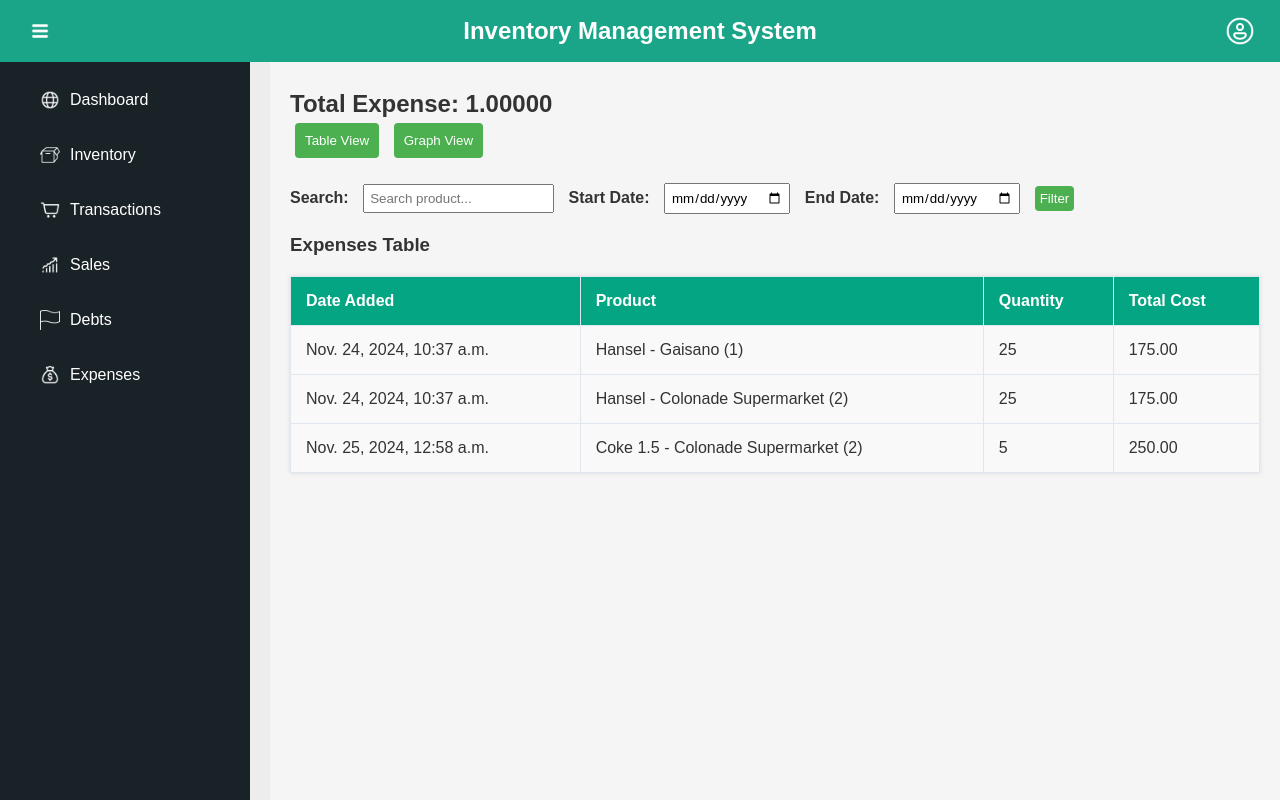
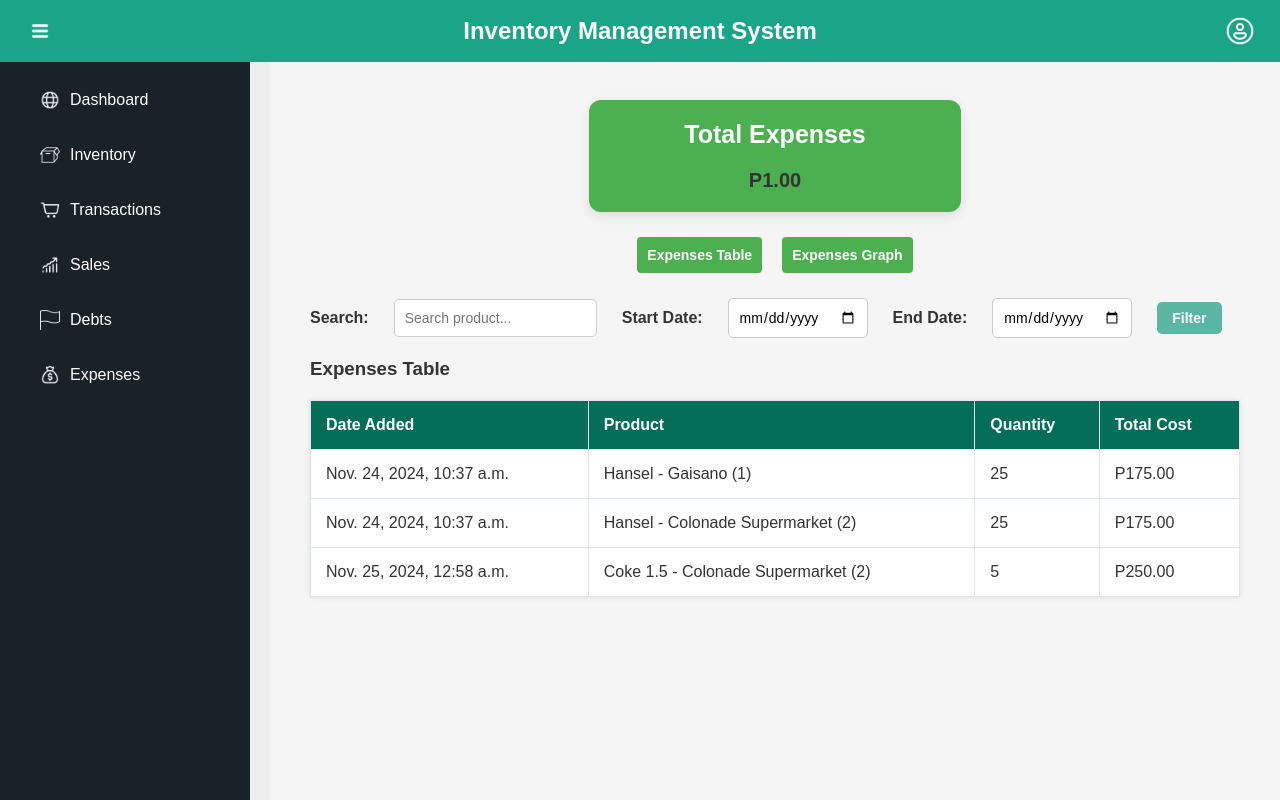
Before and after one commit to katheyismey/MommyGraceIMS, a Django app: template MG_IMS/IMS_Project/ExpensesTracker_APP/templates/ExpensesTracker_APP/expenses_tracker.html in a window 1280 px wide. Run offline with Django 5.2, Linux system fonts and the light colour scheme; data comes from the database, SQL or seed files in the repository; both versions use the stored data as it was after the commit; tables that the repository leaves empty hold one stand-in row (values such as "Sample post"); the template is opened without the code that fills it: values that come from a table or form of the project are taken from there, most other values are stand-ins (such as "Sample title", 1, 10 or a date in 2020).

Commit message:
updated expenses ui

```diff
--- a/MG_IMS/IMS_Project/ExpensesTracker_APP/templates/ExpensesTracker_APP/expenses_tracker.html
+++ b/MG_IMS/IMS_Project/ExpensesTracker_APP/templates/ExpensesTracker_APP/expenses_tracker.html
@@ -4,12 +4,186 @@
 {% block title %}Expenses Tracker{% endblock %}
 
 {% block content %}
-<h2>Total Expense: <span id="total-expense">{{ total_expense|floatformat:5|intcomma }}</span></h2>
+<style>
+    /* Integrated CSS from Inventory */
+    * {
+        margin: 0;
+        padding: 0;
+        box-sizing: border-box;
+    }
+
+    body {
+        font-family: 'Arial', sans-serif;
+        background-color: #f5f5f5;
+    }
+
+    .content {
+        padding: 40px;
+    }
+
+    /* Header Styling */
+    header {
+        display: flex;
+        justify-content: space-between;
+        align-items: center;
+        padding-bottom: 20px;
+        border-bottom: 1px solid #e0e6ed;
+    }
+
+    /* Expenses Tracker Styles */
+    .view-toggle {
+        margin-bottom: 20px;
+        display: flex;
+        justify-content: center;
+        gap: 10px;
+    }
+
+    .view-toggle button {
+        padding: 10px 20px;
+        border: none;
+        cursor: pointer;
+        font-size: 14px;
+        font-weight: bold;
+        background-color: #ffffff;
+        color: #ffffff; /* Default button color */
+        /*transition: background-color 0.3s, color 0.3s;*/
+    }
+
+    .view-toggle button.active {
+        background-color: #1BA487; /* Active button background */
+        color: #FFF; /* White text for active button */
+    }
+
+    .view-toggle button:hover {
+        background-color: #1BA487; /* Green on hover */
+        color: #FFF; /* White text on hover */
+    }
+
+    /* Total Expense Box Styling */
+    .total-expense-box {
+        width: 40%; /* Reduced size */
+        background-color: #4caf50; /* Green background for total expenses */
+        color: #333; /* Text color */
+        text-align: center;
+        padding: 20px;
+        border-radius: 12px;
+        box-shadow: 0px 4px 12px rgba(0, 0, 0, 0.1);
+        margin: 0 auto 20px auto;
+    }
+
+    .total-expense-box h2 {
+        color: #fff;
+        font-size: 25px;
+        font-weight: bold;
+        margin-bottom: 10px;
+    }
+
+    .total-expense-box p {
+        font-weight: bold;
+        font-size: 20px;
+        color: #333;
+    }
+
+    /* Expenses Filter Form Styling */
+    .filter-form {
+        display: flex;
+        gap: 15px;
+        margin-bottom: 20px;
+        align-items: center;
+    }
+
+    .filter-form label {
+        font-weight: bold;
+        color: #333;
+    }
+
+    .filter-form input[type="text"],
+    .filter-form input[type="date"] {
+        padding: 10px;
+        border: 1px solid #ccc;
+        border-radius: 5px;
+        font-size: 14px;
+    }
+
+    .filter-form button {
+        padding: 8px 15px;
+        border: none;
+        border-radius: 5px;
+        cursor: pointer;
+        font-size: 14px;
+        font-weight: bold;
+        background-color: #5cb6a4;
+        color: #FFF;
+        transition: background-color 0.3s;
+    }
+
+    .filter-form button:hover {
+        background-color: #128a6f;
+    }
+
+    /* Expenses Table View Styling */
+    .expenses-table {
+        width: 100%;
+        border-collapse: collapse;
+        margin-top: 20px;
+        background-color: #fff;
+        box-shadow: 0px 0px 5px rgba(0, 0, 0, 0.1);
+    }
+
+    .expenses-table th,
+    .expenses-table td {
+        padding: 15px;
+        border: 1px solid #e0e6ed;
+        text-align: left;
+    }
+
+    .expenses-table th {
+        background-color: #056e59;
+        font-weight: bold;
+        color: #FFF;
+    }
+
+    .expenses-table tr:hover {
+        background-color: #92f0dd;
+    }
+
+    /* Graph Container */
+    #graph-view {
+        margin-top: 20px;
+    }
+
+    /* Responsive Design */
+    @media (max-width: 768px) {
+        .content {
+            padding: 20px;
+        }
+
+        .filter-form {
+            flex-direction: column;
+            gap: 10px;
+        }
+
+        .expenses-table th,
+        .expenses-table td {
+            padding: 10px;
+        }
+
+        #current-view-label {
+            font-size: 18px;
+        }
+    }
+</style>
+
+<!-- Total Expense Box -->
+<div class="total-expense-box">
+    <h2>Total Expenses</h2>
+    <p>P{{ total_expense|floatformat:2|intcomma }}</p>
+</div>
 
 <!-- Switch Button to Toggle Between Table and Graph -->
 <div class="view-toggle">
-    <button id="toggle-table-view" onclick="toggleView('table')">Table View</button>
-    <button id="toggle-graph-view" onclick="toggleView('graph')">Graph View</button>
+    <button id="toggle-table-view" onclick="toggleView('table')" class="active">Expenses Table</button>
+    <button id="toggle-graph-view" onclick="toggleView('graph')">Expenses Graph</button>
 </div>
 
 <!-- Filter Form -->
@@ -46,7 +220,7 @@
                 <td>{{ log.date_added }}</td>
                 <td>{{ log.product_version }}</td>
                 <td>{{ log.quantity }}</td>
-                <td>{{ log.total_cost|floatformat:2|intcomma }}</td>
+                <td>P{{ log.total_cost|floatformat:2|intcomma }}</td>
             </tr>
             {% endfor %}
         </tbody>
@@ -67,15 +241,21 @@
         const tableView = document.getElementById('table-view');
         const graphView = document.getElementById('graph-view');
         const currentViewLabel = document.getElementById('current-view-label');
+        const tableButton = document.getElementById('toggle-table-view');
+        const graphButton = document.getElementById('toggle-graph-view');
 
         if (view === 'table') {
             tableView.style.display = 'block';
             graphView.style.display = 'none';
-            currentViewLabel.textContent = 'Expenses Table';  // Update label
+            currentViewLabel.textContent = 'Expenses Table';
+            tableButton.classList.add('active');
+            graphButton.classList.remove('active');
         } else {
             tableView.style.display = 'none';
             graphView.style.display = 'block';
-            currentViewLabel.textContent = 'Expenses Graph';  // Update label
+            currentViewLabel.textContent = 'Expenses Graph';
+            tableButton.classList.remove('active');
+            graphButton.classList.add('active');
         }
     }
 
```
Also changed, not shown: MG_IMS/IMS_Project/db.sqlite3.
